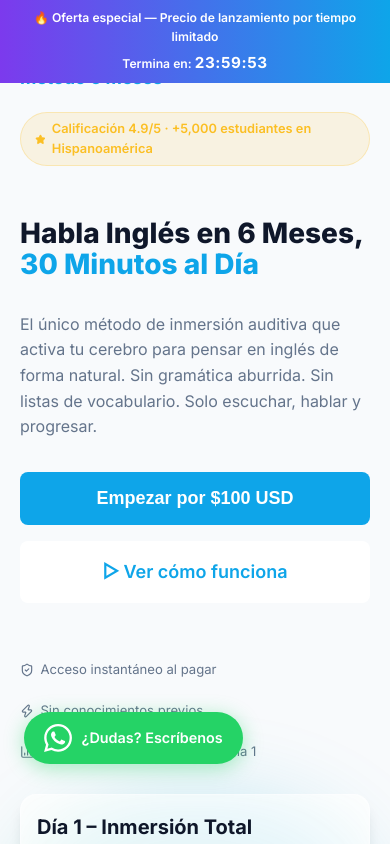
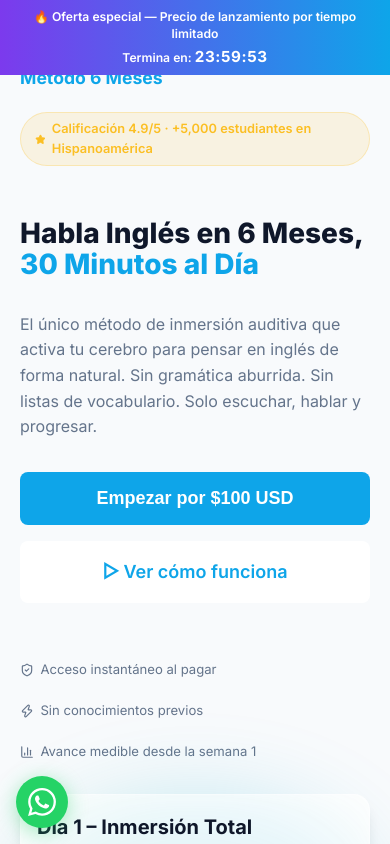
Before and after one commit to raulcharris28/metodo-6-meses, a Next.js app: page / in a window 390 px wide. Shown: the top 844 px of the page. Built offline with nearby package versions, Linux system fonts and the light colour scheme.

Commit message:
Fix: mobile navbar urgency bar WhatsApp button

```diff
--- a/src/app/page.module.css
+++ b/src/app/page.module.css
@@ -37,13 +37,40 @@
   color: white;
   font-size: 0.82rem;
   font-weight: 600;
-  padding: 0.5rem 1.5rem;
+  padding: 0.4rem 1.5rem;
   display: flex;
   align-items: center;
   justify-content: center;
-  gap: 1.5rem;
+  gap: 1rem;
   flex-wrap: wrap;
   text-align: center;
+  line-height: 1.4;
+}
+
+/* WhatsApp Floating Button */
+.whatsappBtn {
+  position: fixed;
+  bottom: 1.5rem;
+  left: 1.5rem;
+  z-index: 200;
+  display: flex;
+  align-items: center;
+  gap: 0.6rem;
+  background: #25D366;
+  color: white;
+  font-weight: 700;
+  font-size: 0.85rem;
+  padding: 0.65rem 1.1rem;
+  border-radius: 999px;
+  text-decoration: none;
+  box-shadow: 0 4px 20px rgba(37,211,102,0.45);
+  transition: transform 0.2s ease, box-shadow 0.2s ease;
+  white-space: nowrap;
+}
+
+.whatsappBtn:hover {
+  transform: scale(1.05);
+  box-shadow: 0 6px 28px rgba(37,211,102,0.6);
 }
 
 .countdownInline strong {
@@ -1472,10 +1499,18 @@
     padding: 1rem;
   }
 
-  /* ── WhatsApp CTA button ── */
+  /* ── WhatsApp Button ── */
   .whatsappBtn {
-    font-size: 0.9rem;
-    padding: 0.75rem 1.25rem;
+    bottom: 1rem;
+    left: 1rem;
+    padding: 0.75rem;
+    border-radius: 50%;
+    font-size: 0;        /* hide text on mobile, show only icon */
+    gap: 0;
+  }
+
+  .whatsappBtn span {
+    display: none;
   }
 }
 
```
